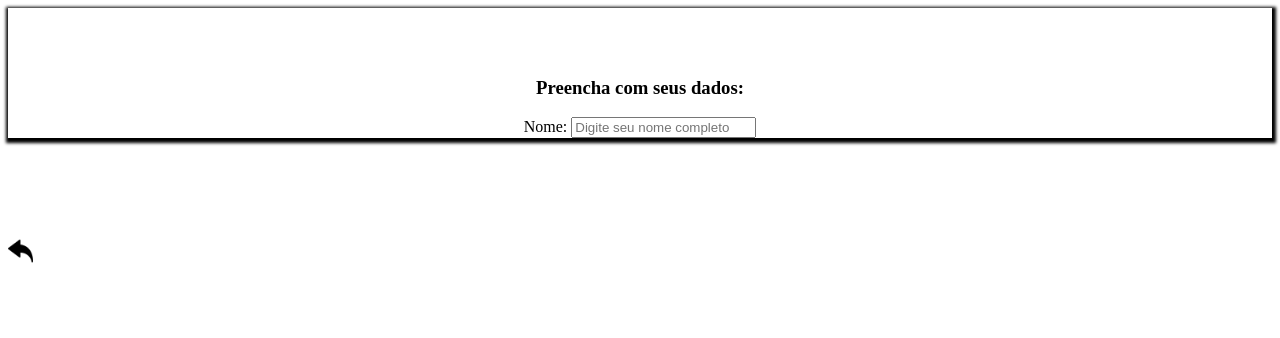
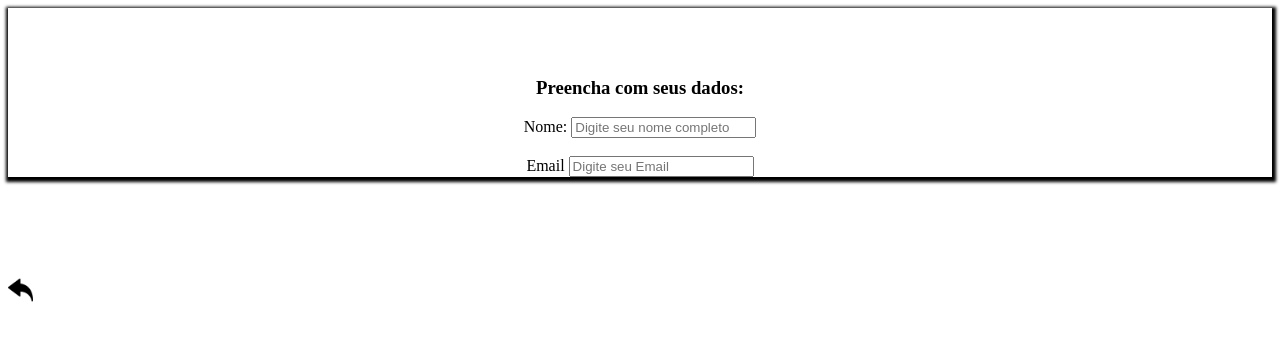
Before and after one commit to jheisonboaventura/projeto-site, a plain HTML site: page form.html in a window 1280 px wide. Drawn offline with Linux system fonts and the light colour scheme.

Commit message:
Update form.html

```diff
--- a/form.html
+++ b/form.html
@@ -22,6 +22,16 @@
               required
             />
           </div>
+          <br />
+          <div id="email">
+            <label for="email" id="email">Email</label>
+            <input
+              type="email"
+              name="email"
+              placeholder="Digite seu Email"
+              required
+            />
+          </div>
         </form>
       </section>
     </section>
```
